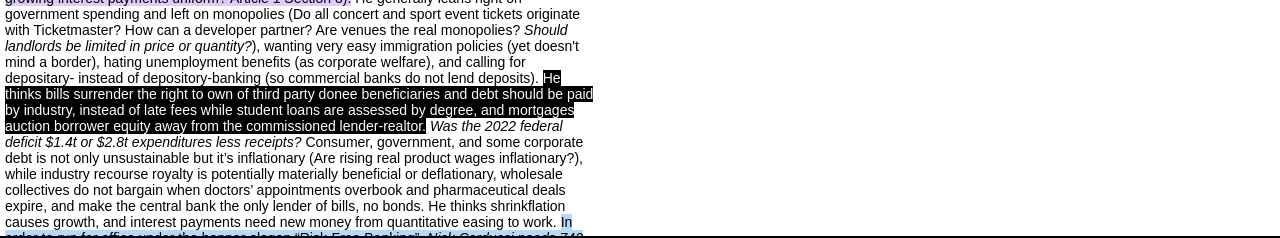
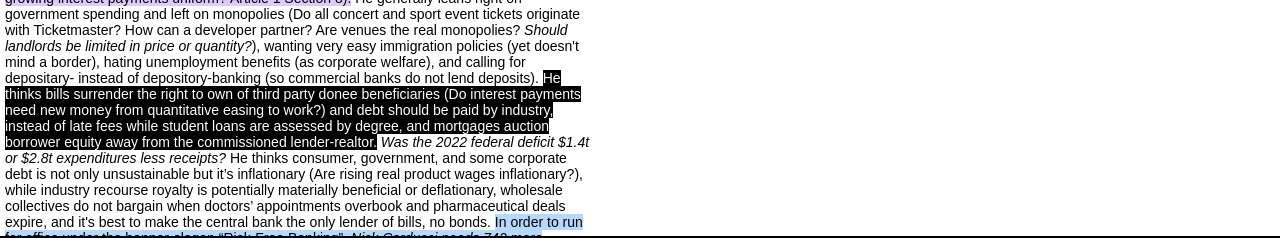
Before and after one commit to NickCarducci/TruncatedWholesaleTax, a React (Create React App) app: page / in a window 1280 px wide. Shown: the part 528-766 px from the top of the page. Built offline with nearby package versions, Linux system fonts and the light colour scheme; a web font is replaced by a local one.

Commit message:
Update App.js

```diff
--- a/src/App.js
+++ b/src/App.js
@@ -177,26 +177,30 @@ class App extends React.Component {
               }}
             >
               He thinks bills surrender the right to own of third party donee
-              beneficiaries and debt should be paid by industry, instead of late
-              fees while student loans are assessed by degree, and mortgages
-              auction borrower equity away from the commissioned lender-realtor.
+              beneficiaries (Do interest payments need new money from
+              quantitative easing to work?) and debt should be paid by industry,
+              instead of late fees while student loans are assessed by degree,
+              and mortgages auction borrower equity away from the commissioned
+              lender-realtor.
             </span>
             {space}
             <i>
               Was the 2022 federal deficit $1.4t or $2.8t expenditures less
               receipts?
             </i>
-            {space}Consumer, government, and some corporate debt is not only
-            unsustainable but it’s inflationary (Are rising real product wages
-            inflationary?), while industry recourse royalty is potentially
-            materially beneficial or deflationary, wholesale collectives do not
-            bargain when doctors’ appointments overbook and pharmaceutical deals
-            expire, and make the central bank the only lender of bills, no
-            bonds. He thinks shrinkflation causes growth, and interest payments
-            need new money from quantitative easing to work.
+            {space}He thinks consumer, government, and some corporate debt is
+            not only unsustainable but it’s inflationary (Are rising real
+            product wages inflationary?), while industry recourse royalty is
+            potentially materially beneficial or deflationary, wholesale
+            collectives do not bargain when doctors’ appointments overbook and
+            pharmaceutical deals expire, and it's best to make the central bank
+            the only lender of bills, no bonds.
             {
               space +
-                space /*
+                space /*He thinks shrinkflation causes
+            growth, and interest payments need new money from quantitative
+            easing to work.
+
                 it would take multiple lifetimes to
             tax enough to seriously address the public debt problem so he would
             confiscate bonds to pay off social security liabilities and lessen
```
